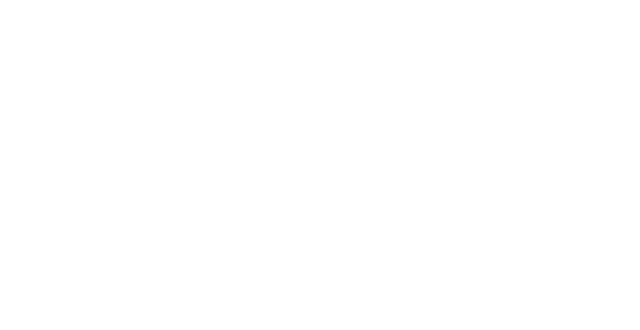
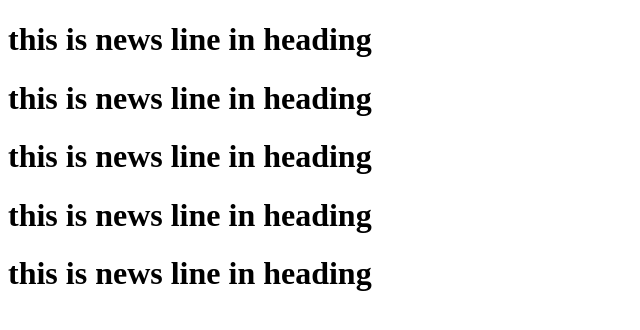
Before and after one commit to shrijan00003/git-tutorial, a plain HTML site: page index.html in a window 1280 px wide. Shown: the whole page, without its empty margins (0-640 px from the left). Drawn offline with Linux system fonts and the light colour scheme.

Commit message:
seperate heading files are inserted

```diff
--- a/index.html
+++ b/index.html
@@ -4,6 +4,12 @@
 	<title>this is my git page</title>
 </head>
 <body>
+	<h1>this is news line in heading</h1>
+	<h1>this is news line in heading</h1>
+	<h1>this is news line in heading</h1>
+	<h1>this is news line in heading</h1>
+	<h1>this is news line in heading</h1>
+
 
 </body>
 </html>
```
